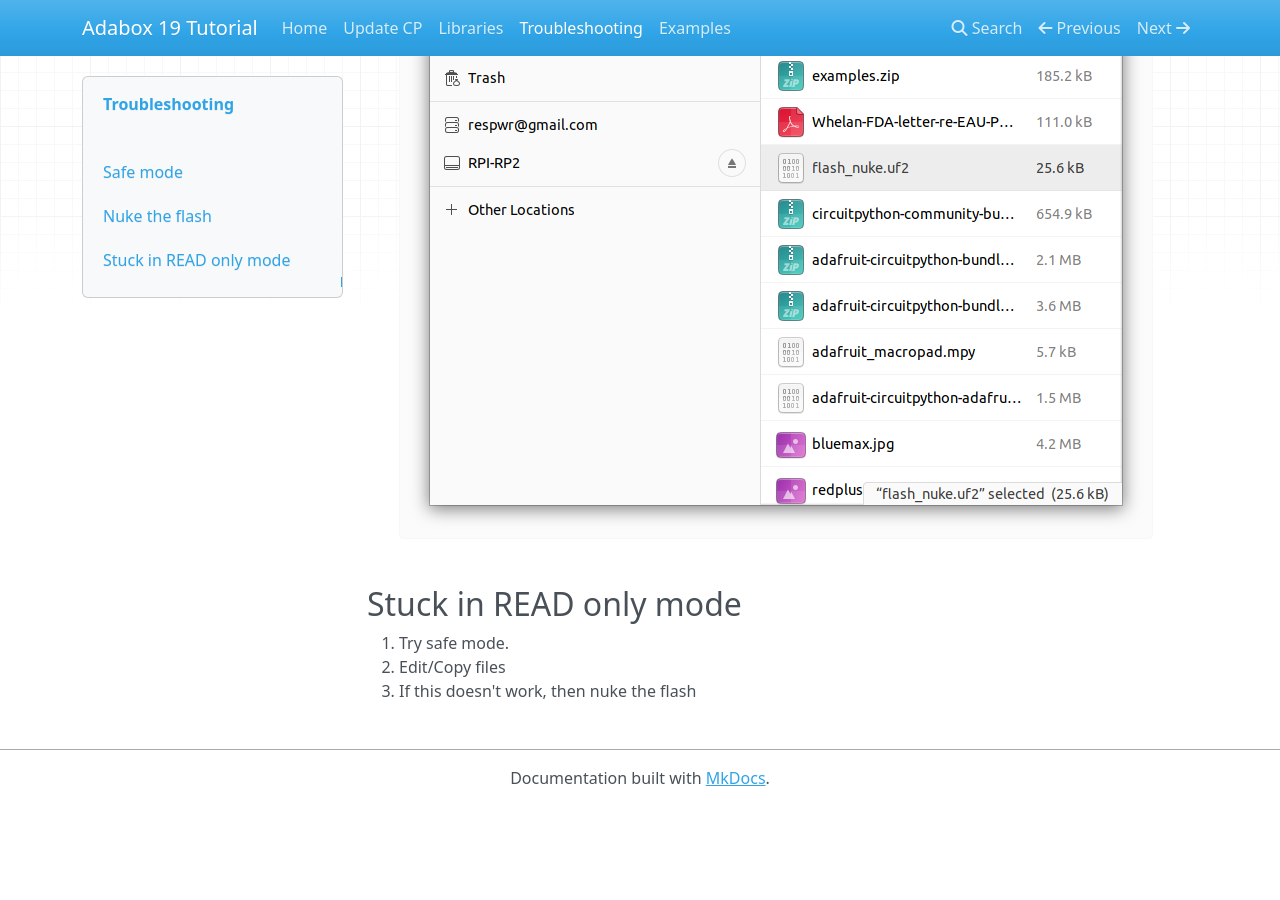
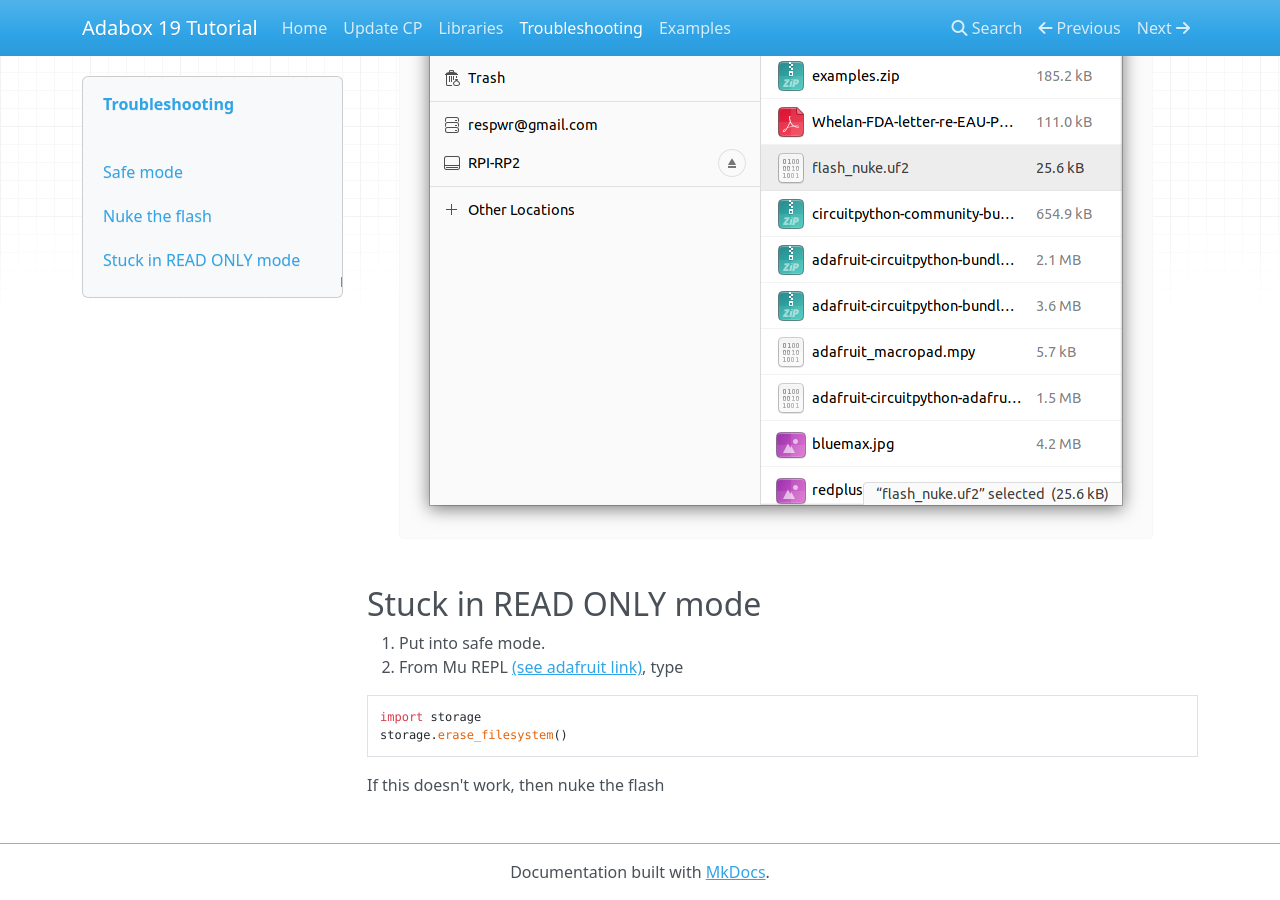
Before and after one commit to grkidwell/macropad, an MkDocs documentation site: the page built from docs/troubleshooting.md, in a window 1280 px wide and 900 px high, scrolled down 881 px. Built offline with MkDocs 1.6.1, drawn with Linux system fonts in a browser that asks for light colours; nearby versions of some CDN libraries; before the commit the page ends 1687 px from its top, so only the background shows below that.

Commit message:
add readonly mode fix

````diff
--- a/docs/troubleshooting.md
+++ b/docs/troubleshooting.md
@@ -19,8 +19,12 @@ Halts execution of python code.  See [adafruit link](https://learn.adafruit.com/
 3. Copy UF2 image to RPI-RP2 drive
 ![Screenshot](img/troubleshooting1.png)
 
-## Stuck in READ only mode
+## Stuck in READ ONLY mode
 #
-1. Try safe mode.
-2. Edit/Copy files
-3. If this doesn't work, then nuke the flash
+1. Put into safe mode.
+2. From Mu REPL [(see adafruit link)](https://learn.adafruit.com/adafruit-macropad-rp2040/the-repl), type
+```
+import storage
+storage.erase_filesystem()
+```
+If this doesn't work, then nuke the flash
````
